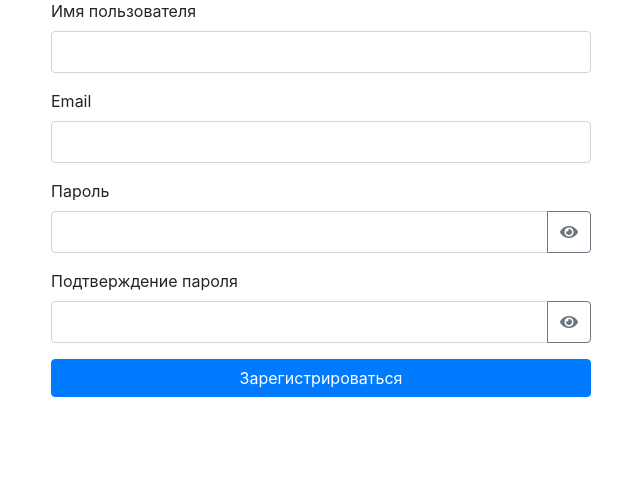
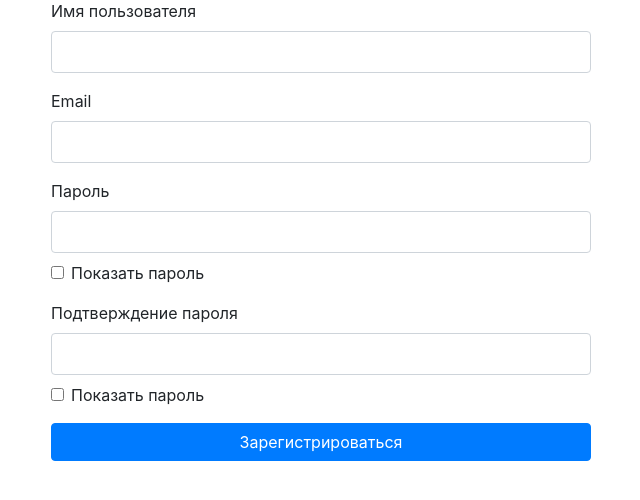
Before and after one commit to TarlavinaMaria/NewsBlogOfficialApp, a Django app: page /users/register/ in a window 1280 px wide. Shown: the part 139-639 px from the top of the page, without its empty margins (319-959 px from the left). Run offline with Django 4.2, Linux system fonts and the light colour scheme; some libraries are stand-ins or nearby versions.

Commit message:
Исправление

```diff
--- a/users/templates/users/register.html
+++ b/users/templates/users/register.html
@@ -1,4 +1,6 @@
-{% extends 'news/base.html' %} {% block content %}
+{% extends 'news/base.html' %}
+
+{% block content %}
 <div class="row justify-content-center">
     <div class="col-md-6">
         <h2 class="mb-4 text-center">Регистрация</h2>
@@ -6,105 +8,57 @@
             {% csrf_token %}
             <div class="form-group">
                 <label for="{{ form.username.id_for_label }}">Имя пользователя</label>
-        <input
-          type="text"
-          name="username"
-          class="form-control"
-          id="{{ form.username.id_for_label }}"
-          required
-        />
+                <input type="text" name="username" class="form-control" id="{{ form.username.id_for_label }}" required>
                 <div class="invalid-feedback" id="usernameError"></div>
             </div>
             <div class="form-group">
                 <label for="{{ form.email.id_for_label }}">Email</label>
-        <input
-          type="email"
-          name="email"
-          class="form-control"
-          id="{{ form.email.id_for_label }}"
-          required
-        />
+                <input type="email" name="email" class="form-control" id="{{ form.email.id_for_label }}" required>
                 <div class="invalid-feedback" id="emailError"></div>
             </div>
             <div class="form-group">
                 <label for="{{ form.password1.id_for_label }}">Пароль</label>
-        <div class="input-group">
-          <input
-            type="password"
-            name="password1"
-            class="form-control"
-            id="{{ form.password1.id_for_label }}"
-            required
-          />
-          <div class="input-group-append">
-            <button
-              class="btn btn-outline-secondary"
-              type="button"
-              id="togglePassword1"
-            >
-              <i class="fa fa-eye" id="eyeIcon1"></i>
-            </button>
+                <input type="password" name="password1" class="form-control" id="{{ form.password1.id_for_label }}" required>
+                <div class="invalid-feedback" id="password1Error"></div>
+                <div class="form-check mt-2">
+                    <input type="checkbox" class="form-check-input" id="showPassword1">
+                    <label class="form-check-label" for="showPassword1">Показать пароль</label>
                 </div>
             </div>
-        <div class="invalid-feedback" id="password1Error"></div>
-      </div>
             <div class="form-group">
-        <label for="{{ form.password2.id_for_label }}"
-          >Подтверждение пароля</label
-        >
-        <div class="input-group">
-          <input
-            type="password"
-            name="password2"
-            class="form-control"
-            id="{{ form.password2.id_for_label }}"
-            required
-          />
-          <div class="input-group-append">
-            <button
-              class="btn btn-outline-secondary"
-              type="button"
-              id="togglePassword2"
-            >
-              <i class="fa fa-eye" id="eyeIcon2"></i>
-            </button>
+                <label for="{{ form.password2.id_for_label }}">Подтверждение пароля</label>
+                <input type="password" name="password2" class="form-control" id="{{ form.password2.id_for_label }}" required>
+                <div class="invalid-feedback" id="password2Error"></div>
+                <div class="form-check mt-2">
+                    <input type="checkbox" class="form-check-input" id="showPassword2">
+                    <label class="form-check-label" for="showPassword2">Показать пароль</label>
                 </div>
             </div>
-        <div class="invalid-feedback" id="password2Error"></div>
-      </div>
-      <button type="submit" class="btn btn-primary btn-block">
-        Зарегистрироваться
-      </button>
+            <button type="submit" class="btn btn-primary btn-block">Зарегистрироваться</button>
         </form>
     </div>
 </div>
 
 <script>
-  document.addEventListener("DOMContentLoaded", function () {
-    const form = document.getElementById("registrationForm");
-    const usernameInput = document.getElementById(
-      "{{ form.username.id_for_label }}"
-    );
-    const emailInput = document.getElementById("{{ form.email.id_for_label }}");
-    const password1Input = document.getElementById(
-      "{{ form.password1.id_for_label }}"
-    );
-    const password2Input = document.getElementById(
-      "{{ form.password2.id_for_label }}"
-    );
-    const usernameError = document.getElementById("usernameError");
-    const emailError = document.getElementById("emailError");
-    const password1Error = document.getElementById("password1Error");
-    const password2Error = document.getElementById("password2Error");
+document.addEventListener('DOMContentLoaded', function() {
+    const form = document.getElementById('registrationForm');
+    const usernameInput = document.getElementById('{{ form.username.id_for_label }}');
+    const emailInput = document.getElementById('{{ form.email.id_for_label }}');
+    const password1Input = document.getElementById('{{ form.password1.id_for_label }}');
+    const password2Input = document.getElementById('{{ form.password2.id_for_label }}');
+    const usernameError = document.getElementById('usernameError');
+    const emailError = document.getElementById('emailError');
+    const password1Error = document.getElementById('password1Error');
+    const password2Error = document.getElementById('password2Error');
 
     function validateUsername() {
-      if (usernameInput.value.trim() === "") {
-        usernameError.textContent = "Пожалуйста, введите имя пользователя.";
-        usernameInput.classList.add("is-invalid");
+        if (usernameInput.value.trim() === '') {
+            usernameError.textContent = 'Пожалуйста, введите имя пользователя.';
+            usernameInput.classList.add('is-invalid');
             return false;
         } else {
-        usernameError.textContent = "";
-        usernameInput.classList.remove("is-invalid");
+            usernameError.textContent = '';
+            usernameInput.classList.remove('is-invalid');
             return true;
         }
     }
@@ -112,94 +66,75 @@
     function validateEmail() {
         const emailPattern = /^[^\s@]+@[^\s@]+\.[^\s@]+$/;
         if (!emailPattern.test(emailInput.value)) {
-        emailError.textContent = "Пожалуйста, введите корректный email.";
-        emailInput.classList.add("is-invalid");
+            emailError.textContent = 'Пожалуйста, введите корректный email.';
+            emailInput.classList.add('is-invalid');
             return false;
-      } else if (!emailInput.value.includes("@")) {
+        } else if (!emailInput.value.includes('@')) {
             emailError.textContent = 'Email должен содержать символ "@".';
-        emailInput.classList.add("is-invalid");
+            emailInput.classList.add('is-invalid');
             return false;
         } else {
-        emailError.textContent = "";
-        emailInput.classList.remove("is-invalid");
+            emailError.textContent = '';
+            emailInput.classList.remove('is-invalid');
             return true;
         }
     }
 
     function validatePassword1() {
         const passwordPattern = /^(?=.*[A-Za-z])(?=.*\d)[A-Za-z\d]{8,}$/;
-      if (password1Input.value.trim() === "") {
-        password1Error.textContent = "Пожалуйста, введите пароль.";
-        password1Input.classList.add("is-invalid");
+        if (password1Input.value.trim() === '') {
+            password1Error.textContent = 'Пожалуйста, введите пароль.';
+            password1Input.classList.add('is-invalid');
             return false;
         } else if (!passwordPattern.test(password1Input.value)) {
-        password1Error.textContent =
-          "Пароль должен содержать минимум 8 символов, включая буквы и цифры.";
-        password1Input.classList.add("is-invalid");
+            password1Error.textContent = 'Пароль должен содержать минимум 8 символов, включая буквы и цифры.';
+            password1Input.classList.add('is-invalid');
+            return false;
+        } else if (password1Input.value.includes('{')) {
+            password1Error.textContent = 'Пароль не должен содержать символ "{".';
+            password1Input.classList.add('is-invalid');
             return false;
         } else {
-        password1Error.textContent = "";
-        password1Input.classList.remove("is-invalid");
+            password1Error.textContent = '';
+            password1Input.classList.remove('is-invalid');
             return true;
         }
     }
 
     function validatePassword2() {
-      if (
-        password2Input.value.trim() === "" ||
-        password2Input.value !== password1Input.value
-      ) {
-        password2Error.textContent = "Пароли не совпадают.";
-        password2Input.classList.add("is-invalid");
+        if (password2Input.value.trim() === '' || password2Input.value !== password1Input.value) {
+            password2Error.textContent = 'Пароли не совпадают.';
+            password2Input.classList.add('is-invalid');
             return false;
         } else {
-        password2Error.textContent = "";
-        password2Input.classList.remove("is-invalid");
+            password2Error.textContent = '';
+            password2Input.classList.remove('is-invalid');
             return true;
         }
     }
 
-    usernameInput.addEventListener("input", validateUsername);
-    emailInput.addEventListener("input", validateEmail);
-    password1Input.addEventListener("input", validatePassword1);
-    password2Input.addEventListener("input", validatePassword2);
+    usernameInput.addEventListener('input', validateUsername);
+    emailInput.addEventListener('input', validateEmail);
+    password1Input.addEventListener('input', validatePassword1);
+    password2Input.addEventListener('input', validatePassword2);
 
-    form.addEventListener("submit", function (event) {
-      let isValid =
-        validateUsername() &&
-        validateEmail() &&
-        validatePassword1() &&
-        validatePassword2();
+    form.addEventListener('submit', function(event) {
+        let isValid = validateUsername() && validateEmail() && validatePassword1() && validatePassword2();
 
         if (!isValid) {
             event.preventDefault();
         }
     });
 
-    const togglePassword1 = document.querySelector("#togglePassword1");
-    const password1 = document.querySelector(
-      "#{{ form.password1.id_for_label }}"
-    );
-    const eyeIcon1 = document.querySelector("#eyeIcon1");
+    const showPassword1 = document.getElementById('showPassword1');
+    const showPassword2 = document.getElementById('showPassword2');
 
-    togglePassword1.addEventListener("click", function (e) {
-      const type =
-        password1.getAttribute("type") === "password" ? "text" : "password";
-      password1.setAttribute("type", type);
-      eyeIcon1.classList.toggle("fa-eye-slash");
+    showPassword1.addEventListener('change', function() {
+        password1Input.type = this.checked ? 'text' : 'password';
     });
 
-    const togglePassword2 = document.querySelector("#togglePassword2");
-    const password2 = document.querySelector(
-      "#{{ form.password2.id_for_label }}"
-    );
-    const eyeIcon2 = document.querySelector("#eyeIcon2");
-
-    togglePassword2.addEventListener("click", function (e) {
-      const type =
-        password2.getAttribute("type") === "password" ? "text" : "password";
-      password2.setAttribute("type", type);
-      eyeIcon2.classList.toggle("fa-eye-slash");
+    showPassword2.addEventListener('change', function() {
+        password2Input.type = this.checked ? 'text' : 'password';
     });
 });
 </script>
```
Also changed, not shown: css/styles.css (renamed from news/static/css/styles.css), 1 other file. Lines whose indentation alone changed are shown as unchanged.
